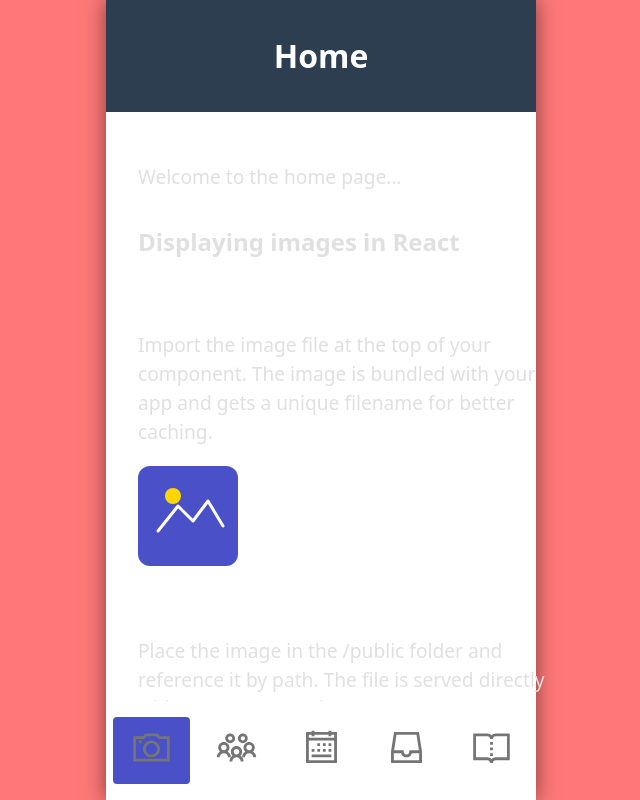
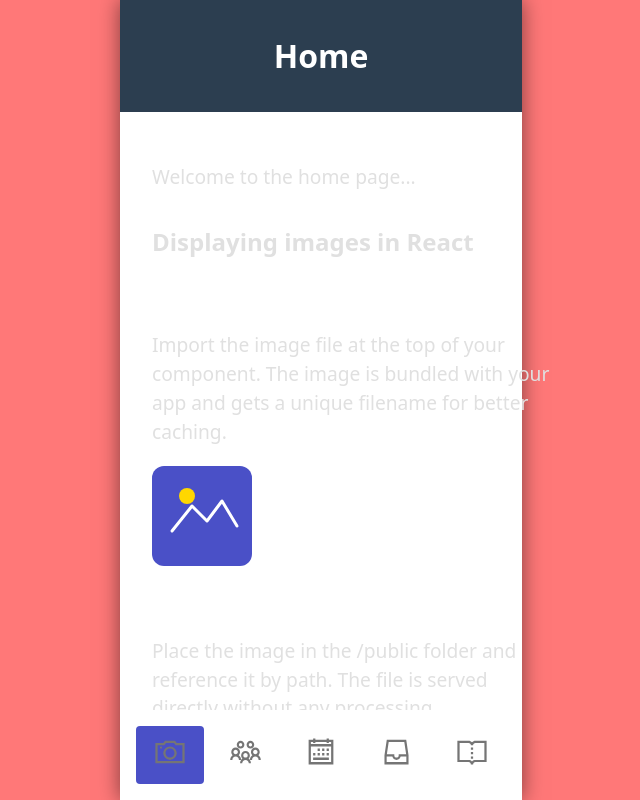
Before and after one commit to Line-jpg/lillero-webapp, a React (Vite) app: page / in a window 1280 px wide. Shown: the whole page, without its empty margins (319-959 px from the left). Built offline with nearby package versions, Linux system fonts and the light colour scheme.

Commit message:
Update styles.css

```diff
--- a/src/styles.css
+++ b/src/styles.css
@@ -19,7 +19,7 @@ body {
 
 #root {
   width: 100%;
-  max-width: 430px;
+  max-width: 402px;
   height: 100vh;
   display: flex;
   flex-direction: column;
@@ -40,7 +40,7 @@ nav {
   left: 50%;
   transform: translateX(-50%);
   width: 100%;
-  max-width: 430px;
+  max-width: 402px;
   box-sizing: border-box;
   z-index: 100;
 }
@@ -61,6 +61,10 @@ nav a:hover {
 nav a.active {
   background-color: #4a50c7;
   color: white;
+}
+
+nav img {
+  width: 100%;
 }
 
 /* Header */
```
